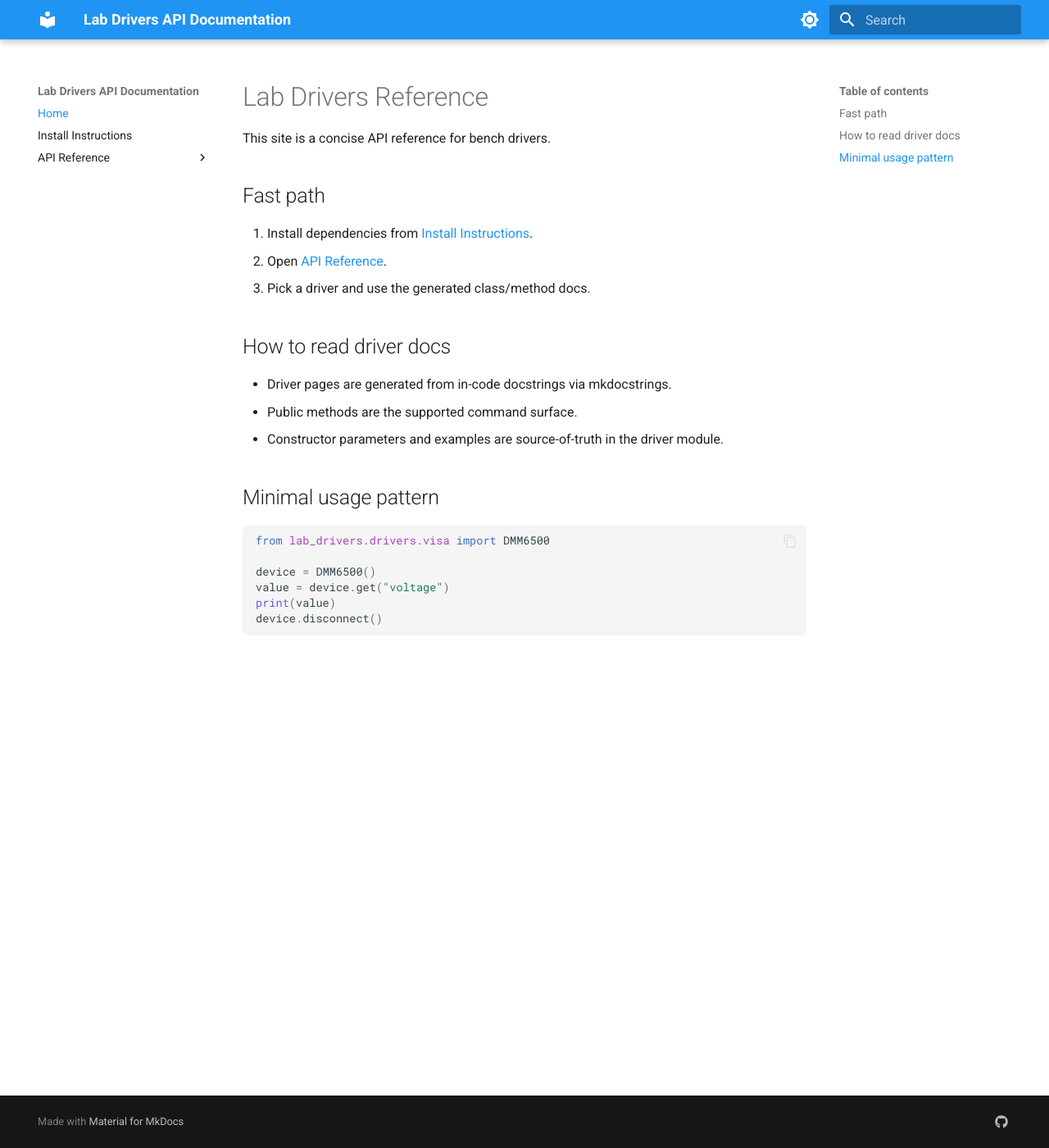
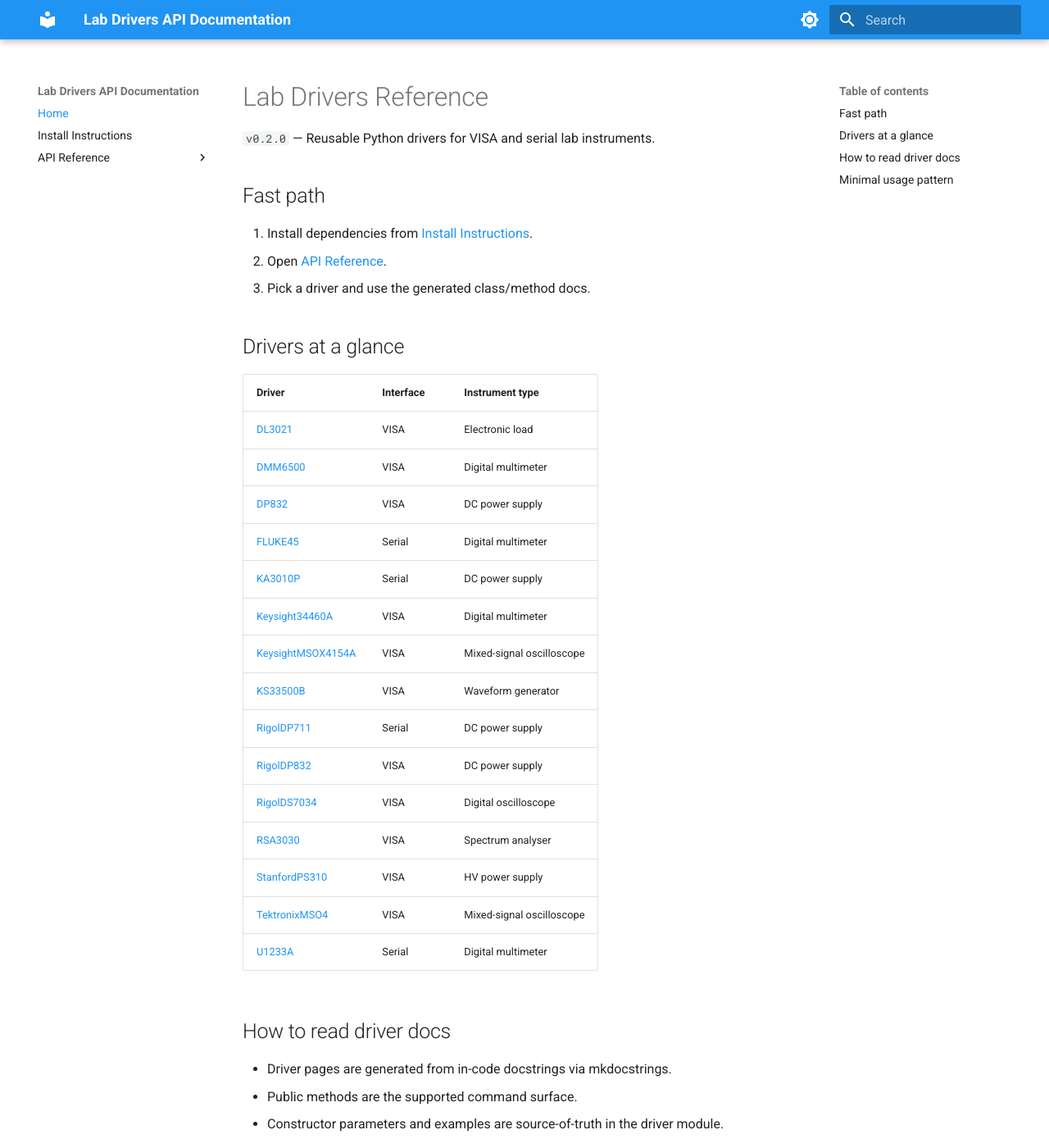
Before and after one commit to unearth4334/lab-drivers, an MkDocs documentation site: the page built from docs/index.md, in a window 1280 px wide and 1400 px high. Shown: the whole window at 82% size. Built offline with MkDocs 1.6.1 and Material for MkDocs 9.7.7, drawn with Linux system fonts in a browser that asks for light colours; some of the changed text lies outside the part shown.

Commit message:
docs: update index pages for v0.2.0 — add TektronixMSO4, driver table on home page

````diff
--- a/docs/index.md
+++ b/docs/index.md
@@ -1,12 +1,32 @@
 # Lab Drivers Reference
 
-This site is a concise API reference for bench drivers.
+`v0.2.0` — Reusable Python drivers for VISA and serial lab instruments.
 
 ## Fast path
 
 1. Install dependencies from [Install Instructions](install-instructions.md).
 2. Open [API Reference](api/index.md).
 3. Pick a driver and use the generated class/method docs.
+
+## Drivers at a glance
+
+| Driver | Interface | Instrument type |
+|---|---|---|
+| [DL3021](api/drivers/dl3021.md) | VISA | Electronic load |
+| [DMM6500](api/drivers/dmm6500.md) | VISA | Digital multimeter |
+| [DP832](api/drivers/dp832.md) | VISA | DC power supply |
+| [FLUKE45](api/drivers/fluke45.md) | Serial | Digital multimeter |
+| [KA3010P](api/drivers/ka3010p.md) | Serial | DC power supply |
+| [Keysight34460A](api/drivers/keysight34460a.md) | VISA | Digital multimeter |
+| [KeysightMSOX4154A](api/drivers/keysightmsox4154a.md) | VISA | Mixed-signal oscilloscope |
+| [KS33500B](api/drivers/ks33500b.md) | VISA | Waveform generator |
+| [RigolDP711](api/drivers/rigoldp711.md) | Serial | DC power supply |
+| [RigolDP832](api/drivers/rigoldp832.md) | VISA | DC power supply |
+| [RigolDS7034](api/drivers/rigolds7034.md) | VISA | Digital oscilloscope |
+| [RSA3030](api/drivers/rsa3030.md) | VISA | Spectrum analyser |
+| [StanfordPS310](api/drivers/stanfordps310.md) | VISA | HV power supply |
+| [TektronixMSO4](api/drivers/tektronixmso4.md) | VISA | Mixed-signal oscilloscope |
+| [U1233A](api/drivers/u1233a.md) | Serial | Digital multimeter |
 
 ## How to read driver docs
 
@@ -24,3 +44,13 @@
 print(value)
 device.disconnect()
 ```
+
+```python
+# Oscilloscopes (KeysightMSOX4154A and TektronixMSO4 share the same API)
+from lab_drivers.drivers.visa import TektronixMSO4
+
+scope = TektronixMSO4()
+wfm = scope.get_waveform(channel=1)
+print(wfm["t"], wfm["y"])  # time axis and scaled voltage samples
+scope.disconnect()
+```
````
Also changed, not shown: docs/api/index.md (+1 -0 lines).
